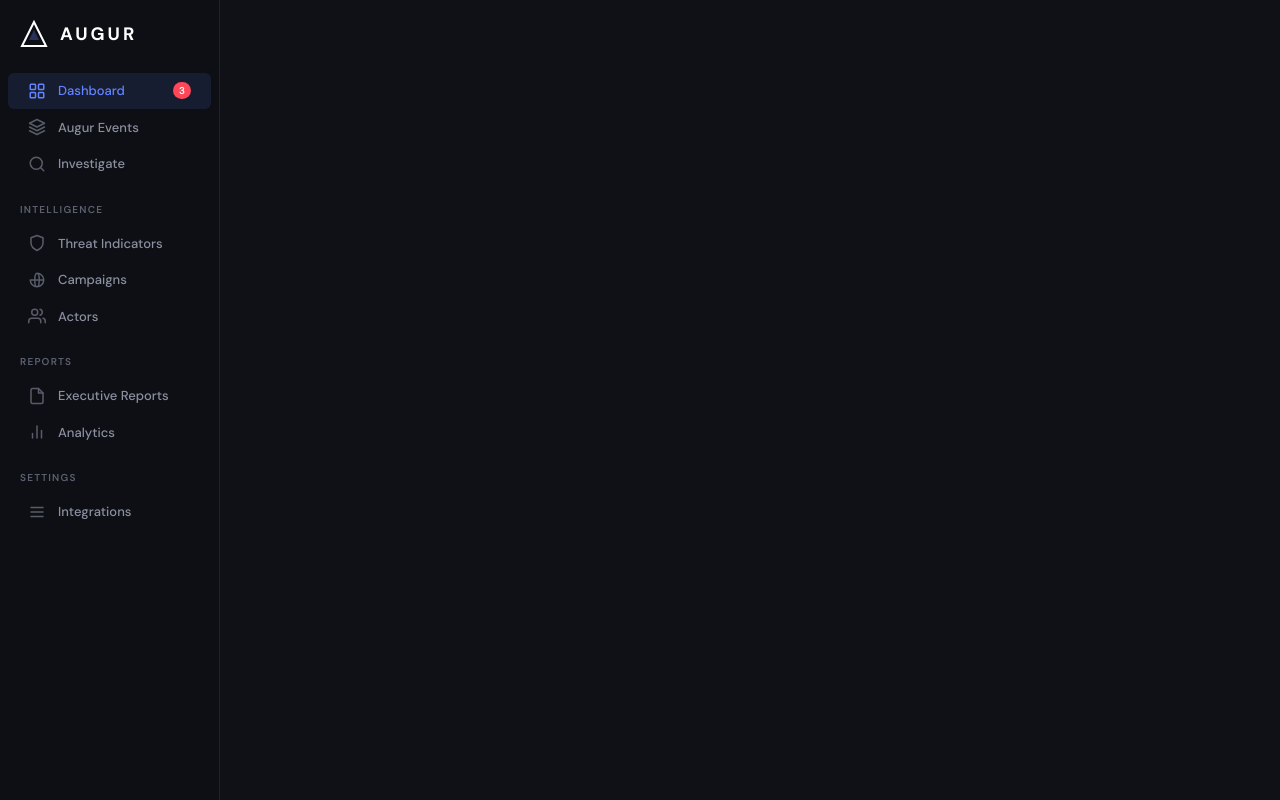
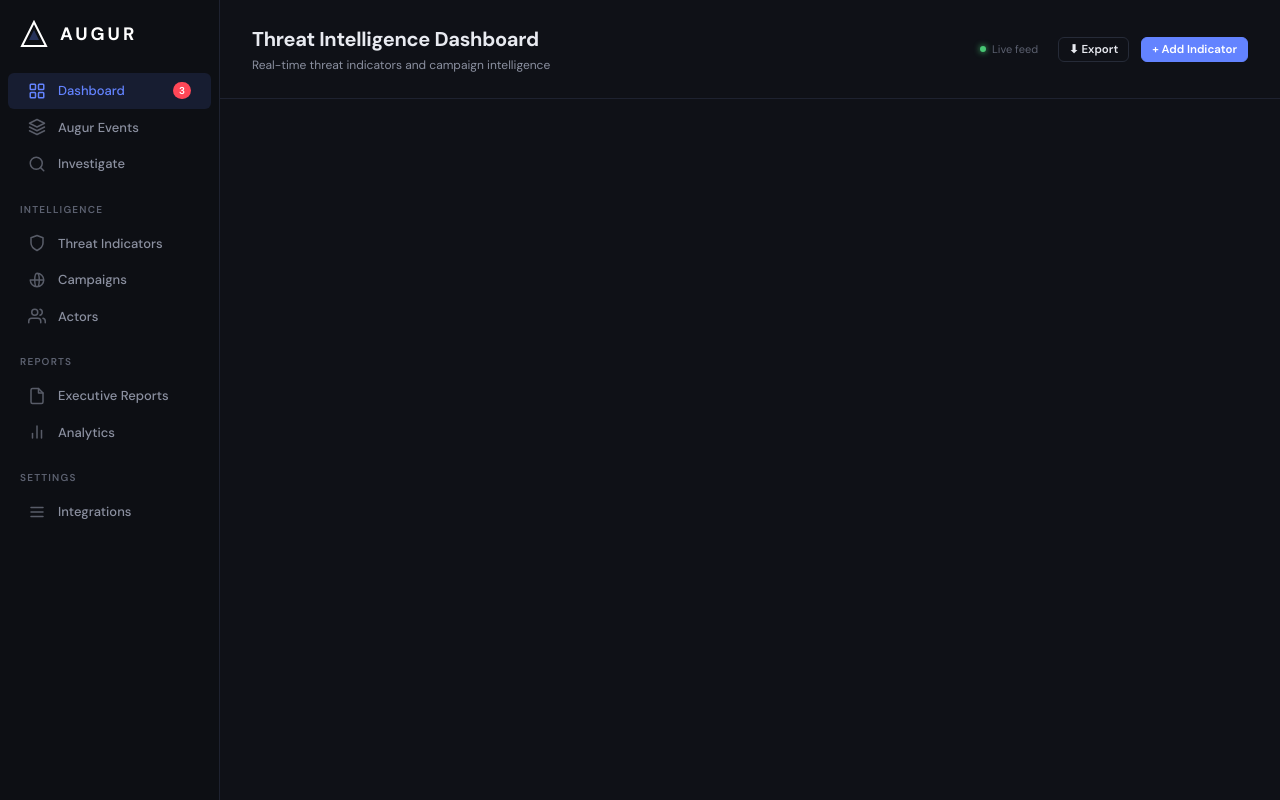
Before and after one commit to F-Ardus/intellidashboard, a React (Vite) app: page / in a window 1280 px wide. Built offline with nearby package versions, Linux system fonts and the light colour scheme.

Commit message:
feat: add PageHeader with LiveFeedBadge

```diff
--- a/src/App.tsx
+++ b/src/App.tsx
@@ -1,9 +1,11 @@
 import { AppLayout } from './components/layout/AppLayout';
+import { PageHeader } from './components/header/PageHeader';
 import { Sidebar } from './components/layout/Sidebar';
 
 function App() {
   return (
     <AppLayout sidebar={<Sidebar />}>
+      <PageHeader />
       {/* Dashboard content — built up in subsequent commits */}
     </AppLayout>
   );
--- a/src/components/common/Button.module.scss
+++ b/src/components/common/Button.module.scss
@@ -11,7 +11,6 @@
   transition: all 0.15s ease;
   border: 1px solid transparent;
   white-space: nowrap;
-  line-height: 1;
 
   &:disabled {
     opacity: 0.5;
--- /dev/null
+++ b/src/components/header/LiveFeedBadge.module.scss
@@ -0,0 +1,17 @@
+.badge {
+  display: flex;
+  align-items: center;
+  gap: 6px;
+  font-size: 11px;
+  color: var(--text-tertiary);
+}
+
+.dot {
+  width: 6px;
+  height: 6px;
+  border-radius: 50%;
+  background: var(--status-active);
+  box-shadow: 0 0 6px var(--status-active);
+  animation: pulse 2s ease-in-out infinite;
+  flex-shrink: 0;
+}
--- /dev/null
+++ b/src/components/header/LiveFeedBadge.tsx
@@ -0,0 +1,10 @@
+import styles from './LiveFeedBadge.module.scss';
+
+export function LiveFeedBadge() {
+  return (
+    <span className={styles.badge}>
+      <span className={styles.dot} />
+      Live feed
+    </span>
+  );
+}
--- /dev/null
+++ b/src/components/header/PageHeader.module.scss
@@ -0,0 +1,36 @@
+.header {
+  padding: var(--sp-6) var(--sp-8);
+  border-bottom: 1px solid var(--border-subtle);
+  display: flex;
+  align-items: center;
+  justify-content: space-between;
+  background: var(--bg-surface);
+  position: sticky;
+  top: 0;
+  z-index: 10;
+}
+
+.left {
+  h1 {
+    font-size: 20px;
+    font-weight: 700;
+    letter-spacing: -0.3px;
+    color: var(--text-primary);
+  }
+
+  p {
+    font-size: 12px;
+    color: var(--text-secondary);
+    margin-top: 2px;
+  }
+}
+
+.actions {
+  display: flex;
+  align-items: center;
+  gap: var(--sp-3);
+}
+
+.liveFeed {
+  margin-right: var(--sp-2);
+}
--- /dev/null
+++ b/src/components/header/PageHeader.tsx
@@ -0,0 +1,30 @@
+import { Button } from '../common/Button';
+import { LiveFeedBadge } from './LiveFeedBadge';
+import styles from './PageHeader.module.scss';
+
+interface PageHeaderProps {
+  onExport?: () => void;
+  onAddIndicator?: () => void;
+}
+
+export function PageHeader({ onExport, onAddIndicator }: PageHeaderProps) {
+  return (
+    <header className={styles.header}>
+      <div className={styles.left}>
+        <h1>Threat Intelligence Dashboard</h1>
+        <p>Real-time threat indicators and campaign intelligence</p>
+      </div>
+      <div className={styles.actions}>
+        <span className={styles.liveFeed}>
+          <LiveFeedBadge />
+        </span>
+        <Button variant="secondary" size="sm" onClick={onExport}>
+          ⬇ Export
+        </Button>
+        <Button variant="primary" size="sm" onClick={onAddIndicator}>
+          + Add Indicator
+        </Button>
+      </div>
+    </header>
+  );
+}
```
